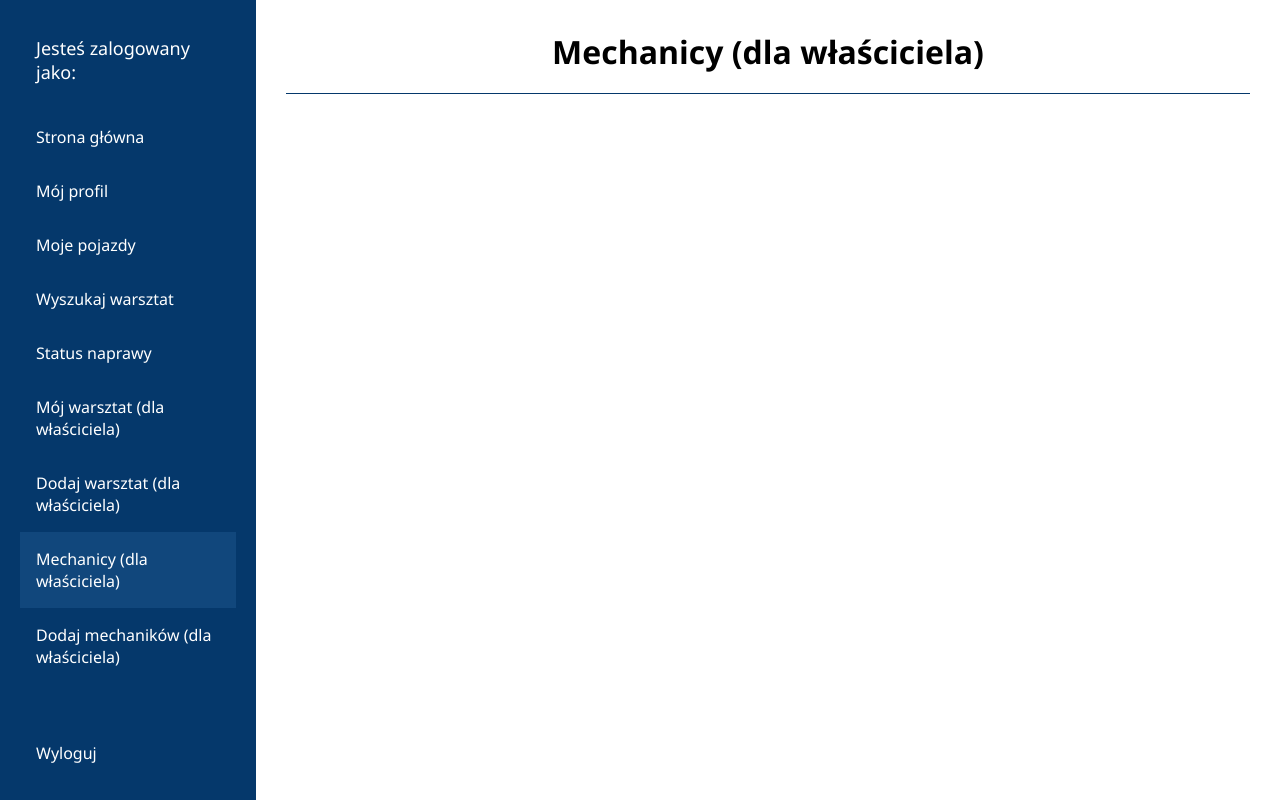
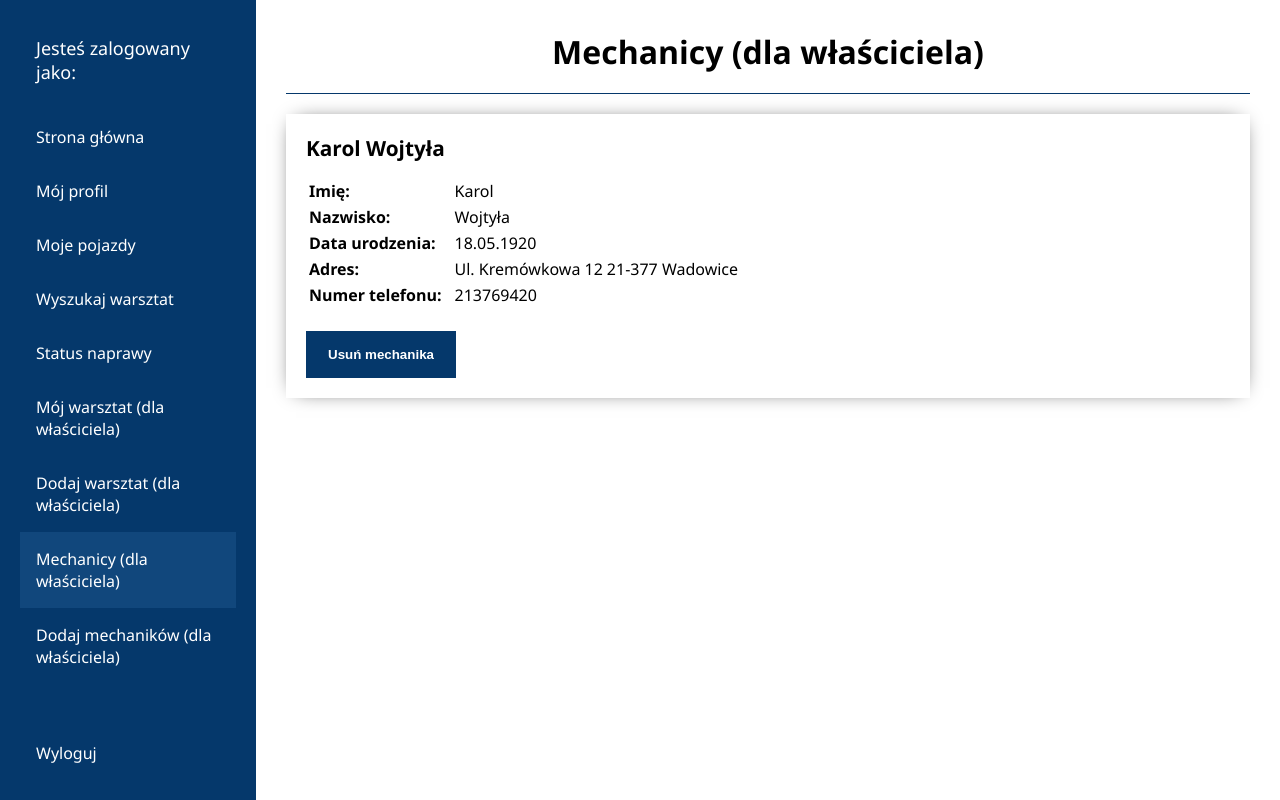
Before and after one commit to MichalWolnyDev/carservice-app, a Vue app: page /mechanicy in a window 1280 px wide. Built offline with nearby package versions, Linux system fonts and the light colour scheme; no server answers; sample sign-in values are in the browser's storage; what v-calendar would draw is missing.

Commit message:
dodanie listingu mechaników

```diff
--- a/src/views/Mechanicy.vue
+++ b/src/views/Mechanicy.vue
@@ -1,6 +1,17 @@
 <template>
   <div>
     <h2 class="title title__h2 text__center">Mechanicy (dla właściciela)</h2>
+     <div><ListingMechanics/></div>
+  </div>
 
-  </div>
 </template>
+<script>
+  import ListingMechanics from "@/components/Listing/ListingMechanics.vue";
+
+
+  export default {
+    components: {
+      ListingMechanics,
+    },
+  };
+  </script>
```
